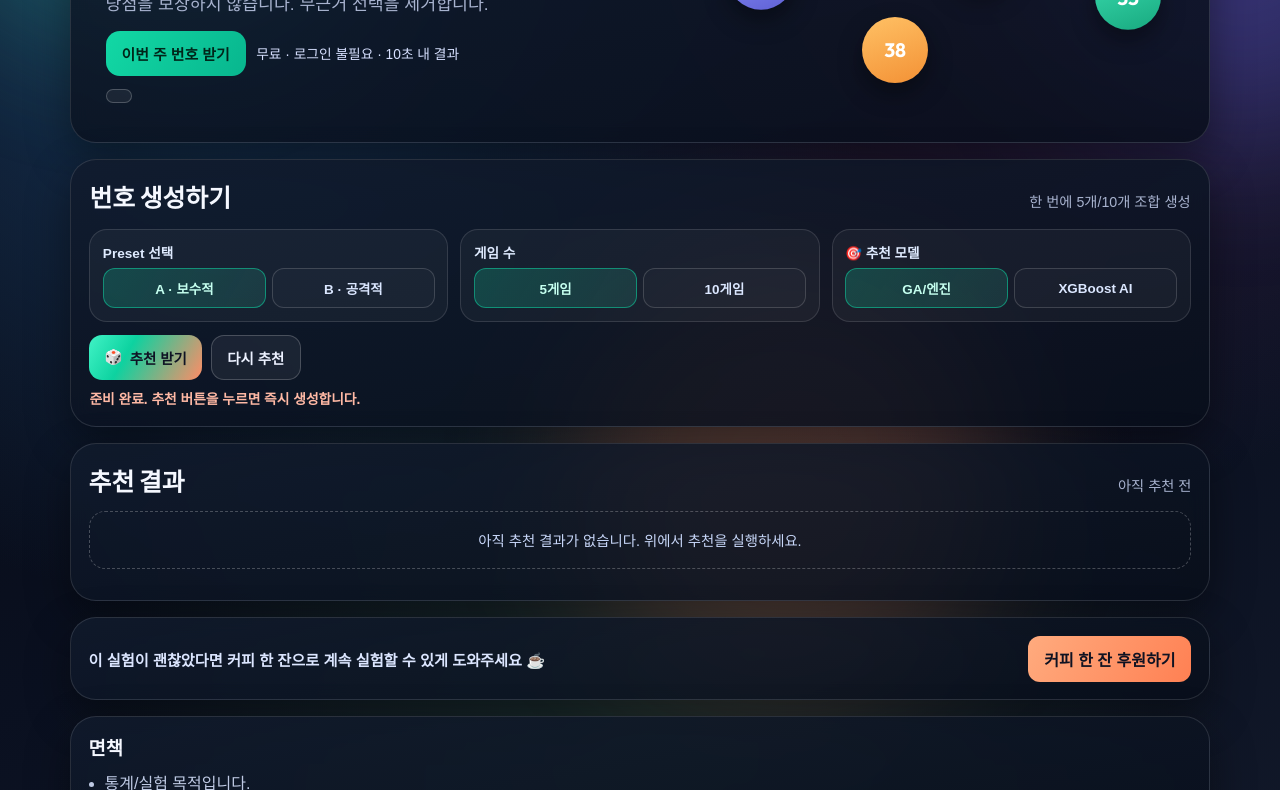
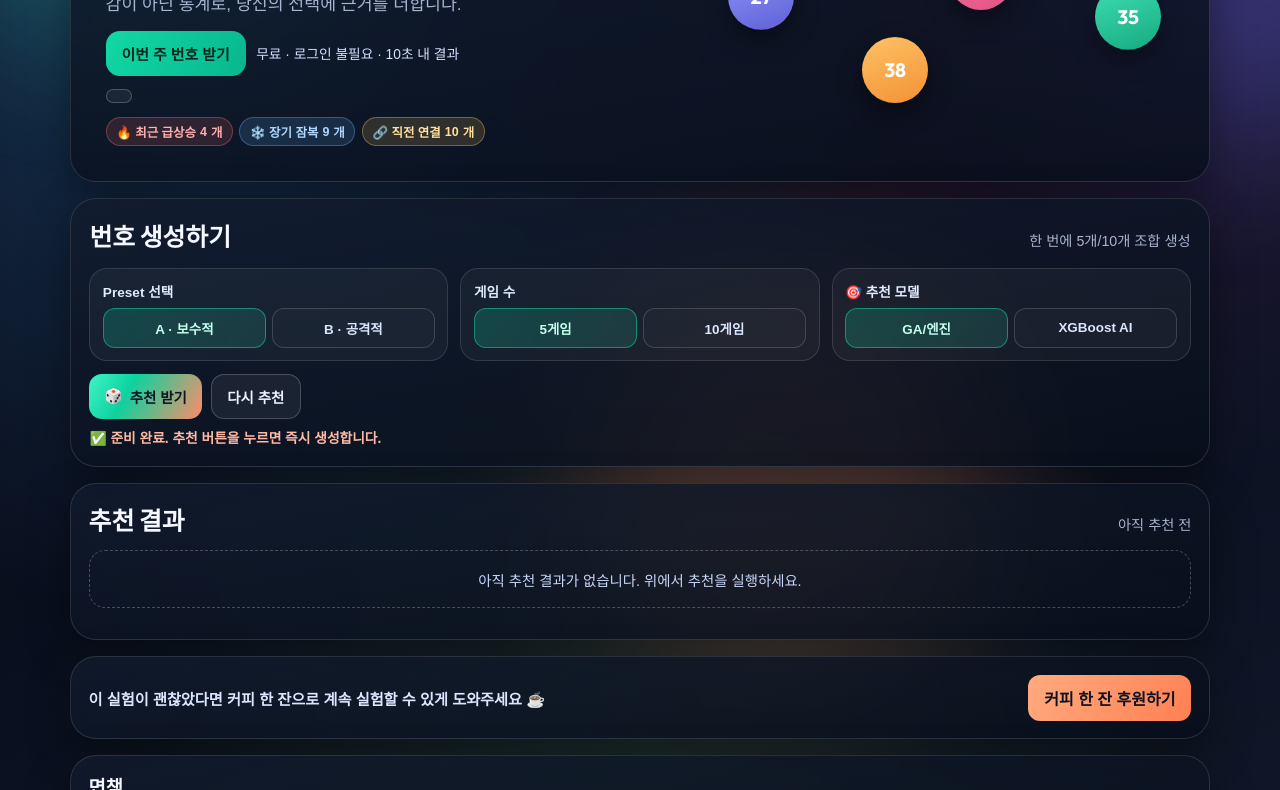
Before and after one commit to realred333/lottogogo, a plain HTML site: page index.html in a window 1280 px wide. Shown: the part 299-1089 px from the top of the page. Drawn offline with Linux system fonts and the light colour scheme; a web font is replaced by a local one.

Commit message:
modify index

```diff
--- a/index.html
+++ b/index.html
@@ -696,6 +696,48 @@
       font-size: 0.9rem;
     }
 
+    .signal-summary {
+      display: flex;
+      flex-wrap: wrap;
+      gap: 0.4rem;
+      margin-top: 0.6rem;
+    }
+
+    .signal-chip {
+      border-radius: 999px;
+      padding: 0.3rem 0.6rem;
+      font-size: 0.78rem;
+      font-weight: 700;
+      display: inline-flex;
+      align-items: center;
+      gap: 0.25rem;
+    }
+
+    .signal-chip.hot {
+      background: rgba(255, 107, 107, 0.15);
+      border: 1px solid rgba(255, 107, 107, 0.35);
+      color: #ffb0b0;
+    }
+
+    .signal-chip.cold {
+      background: rgba(100, 180, 255, 0.15);
+      border: 1px solid rgba(100, 180, 255, 0.35);
+      color: #b0d8ff;
+    }
+
+    .signal-chip.carry {
+      background: rgba(255, 200, 100, 0.15);
+      border: 1px solid rgba(255, 200, 100, 0.35);
+      color: #ffe0a0;
+    }
+
+    .card-summary {
+      font-size: 0.76rem;
+      color: var(--muted);
+      font-weight: 600;
+      line-height: 1.4;
+    }
+
     .cta {
       margin-top: 1rem;
       padding: 1.1rem;
@@ -838,14 +880,19 @@
 
     <section class="panel hero">
       <div>
-        <p class="kicker">로또 통계 기반 확률 실험</p>
-        <h1><span class="gradient">확률 실험 기반</span><br />선택 보조 도구</h1>
-        <p class="sub">당첨을 보장하지 않습니다. 무근거 선택을 제거합니다.</p>
+        <p class="kicker">🔬 <span id="total-draws-kicker">1,211</span>회분 데이터 기반 분석</p>
+        <h1><span class="gradient">데이터가 말해주는</span><br />다음 번호의 근거</h1>
+        <p class="sub">감이 아닌 통계로, 당신의 선택에 근거를 더합니다.</p>
         <div class="hero-actions">
           <button id="start-btn" class="hero-btn" type="button">이번 주 번호 받기</button>
           <p class="hero-note">무료 · 로그인 불필요 · 10초 내 결과</p>
         </div>
         <div id="percentile-badge" class="quick-badge" hidden></div>
+        <div id="signal-summary" class="signal-summary" hidden>
+          <div class="signal-chip hot">🔥 최근 급상승 <span id="hot-count">0</span>개</div>
+          <div class="signal-chip cold">❄️ 장기 잠복 <span id="cold-count">0</span>개</div>
+          <div class="signal-chip carry">🔗 직전 연결 <span id="carry-count">0</span>개</div>
+        </div>
       </div>
 
       <div class="draw" aria-hidden="true" id="latest-draw-container">
@@ -1039,7 +1086,7 @@
     async function bootstrapEngine() {
       try {
         await ensureWorkerReady();
-        setStatus("준비 완료. 추천 버튼을 누르면 즉시 생성합니다.");
+        setStatus("✅ 준비 완료. 추천 버튼을 누르면 즉시 생성합니다.");
       } catch (error) {
         setStatus(
           error instanceof Error
@@ -1051,7 +1098,7 @@
 
     async function requestRecommend() {
       setLoading(true);
-      setStatus("조합 생성 중입니다...");
+      setStatus(`${cachedLatestRound || '전체'}회분 데이터에서 최적 조합 탐색 중...`);
 
       try {
         await ensureWorkerReady();
@@ -1065,8 +1112,8 @@
         const attempts = Number(result?.debug?.attempts || 0);
         setStatus(
           attempts > 0
-            ? `추천 결과를 갱신했습니다. (${attempts.toLocaleString("ko-KR")}회 탐색)`
-            : "추천 결과를 갱신했습니다."
+            ? `✅ ${attempts.toLocaleString("ko-KR")}개 조합을 분석하여 상위 ${state.games}개를 선별했습니다.`
+            : "✅ 추천 조합을 선별했습니다."
         );
       } catch (error) {
         setStatus(
@@ -1162,6 +1209,8 @@
 
         // Render latest draw results in hero section
         renderHeroLatestDraw(parsed);
+        // Render storytelling signal badges
+        renderSignalSummary(parsed);
 
         return parsed;
       });
@@ -1242,12 +1291,15 @@
           const tags = formatTags(item.tags);
           const reasons = formatReasons(item.reasons);
 
+          const cardSummary = buildCardSummary(numbers);
           return `
               <article class="result-card" style="animation-delay:${index * 60}ms">
                 <div class="card-top">
                   <span class="rank">추천 ${index + 1}</span>
                   <span class="score-pill">추천지수 ${scorePoint}</span>
                 </div>
+
+                <div class="card-summary">${escapeHtml(cardSummary)}</div>
 
                 <div class="number-line">
                   ${numbers.map((number) => renderBall(number)).join("")}
@@ -1362,6 +1414,60 @@
       }
     }
 
+    // ── Storytelling: cached signal data ──
+    let cachedLatestRound = null;
+    let cachedHotNumbers = [];
+    let cachedColdNumbers = [];
+    let cachedCarryoverNumbers = [];
+
+    function renderSignalSummary(model) {
+      try {
+        const round = model.source?.latest_round;
+        const signals = model.signals || {};
+        const carryover = model.carryover_numbers || [];
+
+        cachedLatestRound = round;
+        cachedHotNumbers = signals.hot_numbers || [];
+        cachedColdNumbers = signals.cold_numbers || [];
+        cachedCarryoverNumbers = carryover;
+
+        // Update kicker with real round number
+        const kickerEl = document.getElementById('total-draws-kicker');
+        if (kickerEl && round) {
+          kickerEl.textContent = Number(round).toLocaleString('ko-KR');
+        }
+
+        // Show signal badges
+        const summaryEl = document.getElementById('signal-summary');
+        const hotEl = document.getElementById('hot-count');
+        const coldEl = document.getElementById('cold-count');
+        const carryEl = document.getElementById('carry-count');
+
+        if (summaryEl && hotEl && coldEl && carryEl) {
+          hotEl.textContent = cachedHotNumbers.length;
+          coldEl.textContent = cachedColdNumbers.length;
+          carryEl.textContent = cachedCarryoverNumbers.length;
+          summaryEl.hidden = false;
+        }
+      } catch (e) {
+        console.error('Failed to render signal summary:', e);
+      }
+    }
+
+    function buildCardSummary(numbers) {
+      const nums = numbers.map(Number);
+      const hotCount = nums.filter(n => cachedHotNumbers.includes(n)).length;
+      const coldCount = nums.filter(n => cachedColdNumbers.includes(n)).length;
+      const carryCount = nums.filter(n => cachedCarryoverNumbers.includes(n)).length;
+
+      const parts = [];
+      if (hotCount > 0) parts.push(`급상승 ${hotCount}개`);
+      if (coldCount > 0) parts.push(`잠복반등 ${coldCount}개`);
+      if (carryCount > 0) parts.push(`직전연결 ${carryCount}개`);
+      if (parts.length === 0) parts.push('균형 배분 조합');
+      return parts.join(' · ') + ' 포함';
+    }
+
     function getBallPosClass(index) {
       return ["a", "b", "c", "d", "e", "f"][index] || "a";
     }
```
